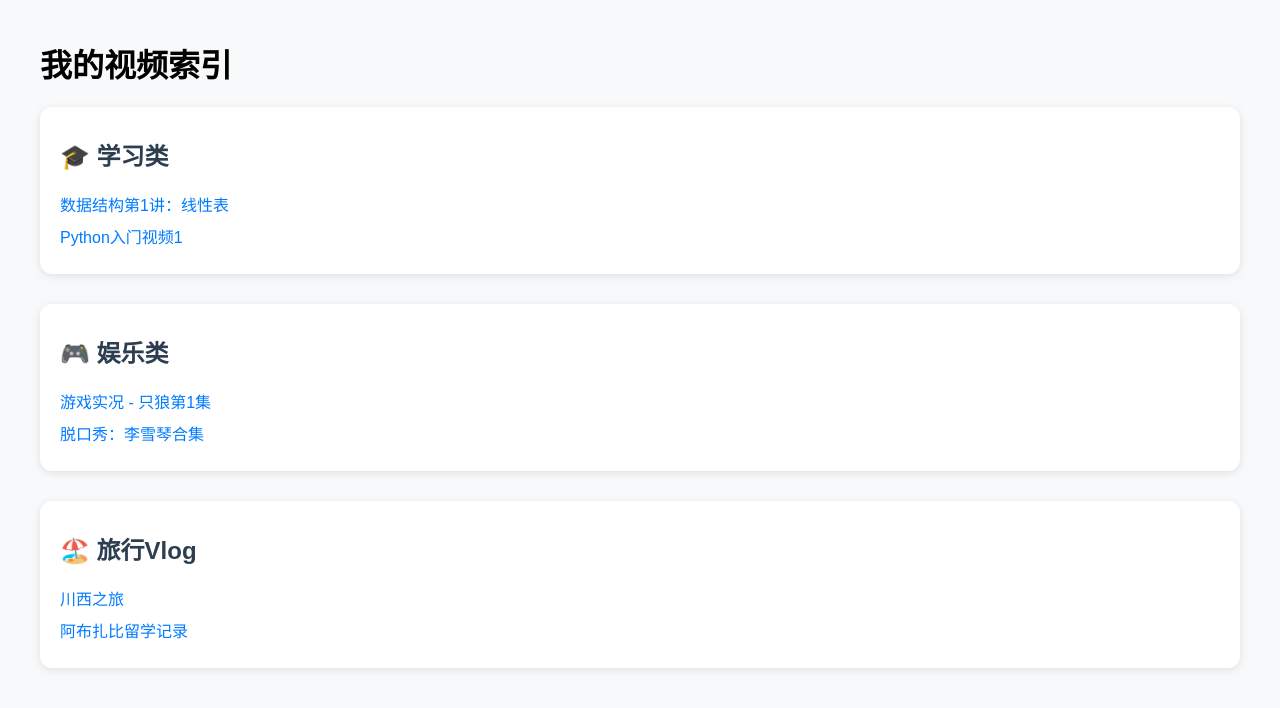
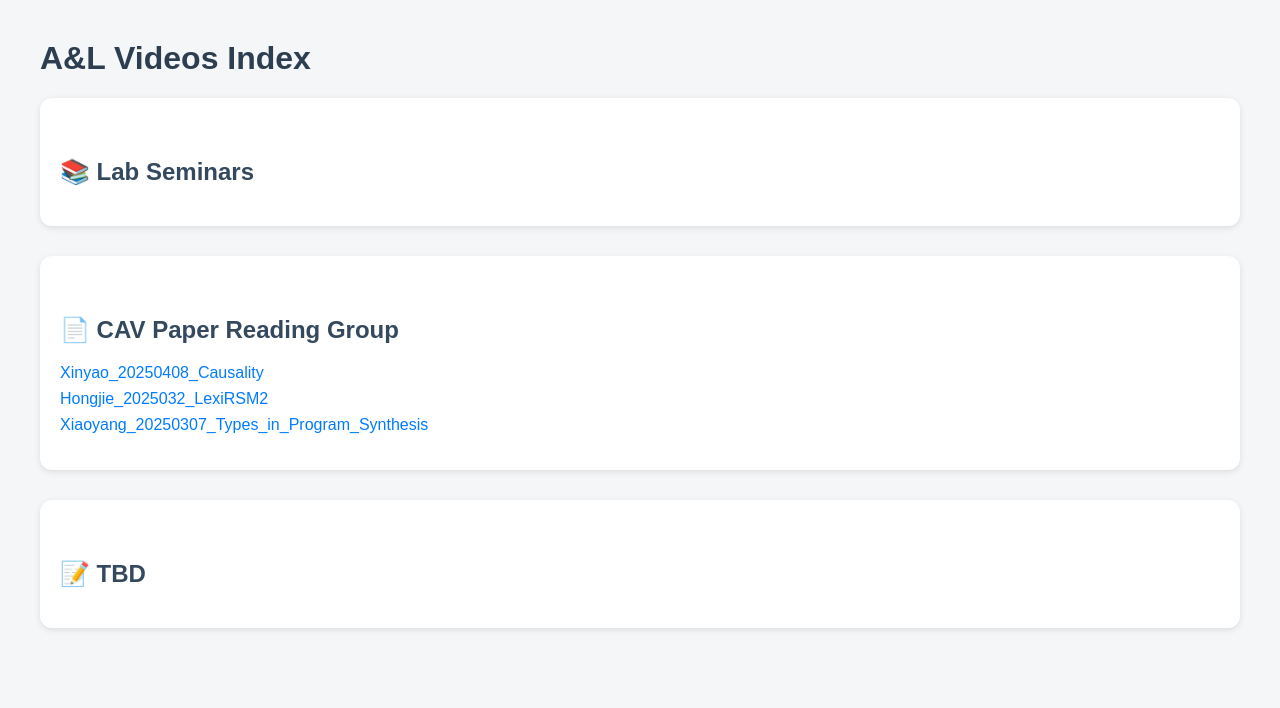
Before and after one commit to yaoxiaowang/ALVideos, a plain HTML site: page A&L seminar videos.html in a window 1280 px wide. Drawn offline with Linux system fonts and the light colour scheme.

Commit message:
A&L seminar videos.html

```diff
--- a/A&L seminar videos.html
+++ b/A&L seminar videos.html
@@ -1,16 +1,21 @@
 <!DOCTYPE html>
-<html lang="zh">
+<html lang="en">
 <head>
   <meta charset="UTF-8">
-  <title>视频索引</title>
+  <title>A&L Videos Index</title>
   <style>
     body {
       font-family: sans-serif;
       margin: 40px;
-      background-color: #f8f9fa;
+      background-color: #f4f6f8;
+    }
+    h1 {
+      font-size: 32px;
+      color: #2c3e50;
     }
     h2 {
-      color: #2c3e50;
+      margin-top: 40px;
+      color: #34495e;
     }
     ul {
       list-style: none;
@@ -27,39 +32,38 @@
       text-decoration: underline;
     }
     .category {
+      background-color: white;
+      padding: 20px;
+      border-radius: 12px;
+      box-shadow: 0 2px 6px rgba(0,0,0,0.1);
       margin-bottom: 30px;
-      padding: 10px 20px;
-      background: white;
-      border-radius: 12px;
-      box-shadow: 0 2px 8px rgba(0,0,0,0.1);
     }
   </style>
 </head>
 <body>
 
-  <h1>我的视频索引</h1>
+  <h1>A&amp;L Videos Index</h1>
 
   <div class="category">
-    <h2>🎓 学习类</h2>
+    <h2>📚 Lab Seminars</h2>
     <ul>
-      <li><a href="https://share.weiyun.com/xxx1" target="_blank">数据结构第1讲：线性表</a></li>
-      <li><a href="https://share.weiyun.com/xxx2" target="_blank">Python入门视频1</a></li>
+      <!-- 目前无内容 -->
     </ul>
   </div>
 
   <div class="category">
-    <h2>🎮 娱乐类</h2>
+    <h2>📄 CAV Paper Reading Group</h2>
     <ul>
-      <li><a href="https://share.weiyun.com/xxx3" target="_blank">游戏实况 - 只狼第1集</a></li>
-      <li><a href="https://share.weiyun.com/xxx4" target="_blank">脱口秀：李雪琴合集</a></li>
+      <li><a href="https://drive.google.com/file/d/1mSVUpjKlDDdxRzEsdCyO1d1hTnpv5d_k/view?usp=drive_link" target="_blank">Xinyao_20250408_Causality</a></li>
+      <li><a href="https://drive.google.com/file/d/1sqNmgF7hX2pLxYRtajph9ivYn1LK9hcw/view?usp=drive_link" target="_blank">Hongjie_2025032_LexiRSM2</a></li>
+      <li><a href="https://drive.google.com/file/d/129u2SYV4hxyevPiYGF0IdLM4wT8TFmdy/view?usp=drive_link" target="_blank">Xiaoyang_20250307_Types_in_Program_Synthesis</a></li>
     </ul>
   </div>
 
   <div class="category">
-    <h2>🏖️ 旅行Vlog</h2>
+    <h2>📝 TBD</h2>
     <ul>
-      <li><a href="https://share.weiyun.com/xxx5" target="_blank">川西之旅</a></li>
-      <li><a href="https://share.weiyun.com/xxx6" target="_blank">阿布扎比留学记录</a></li>
+      <!-- 预留 -->
     </ul>
   </div>
 
```
